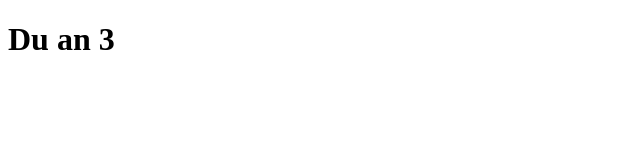
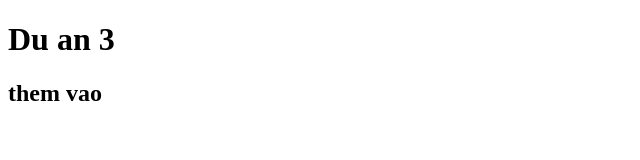
Before and after one commit to giakhang777/duAn3, a plain HTML site: page index.html in a window 1280 px wide. Shown: the whole page, without its empty margins (0-640 px from the left). Drawn offline with Linux system fonts and the light colour scheme.

Commit message:
sua doi lan 1

```diff
--- a/index.html
+++ b/index.html
@@ -7,5 +7,6 @@
   </head>
   <body>
     <h1>Du an 3</h1>
+    <h2>them vao</h2>
   </body>
 </html>
```
